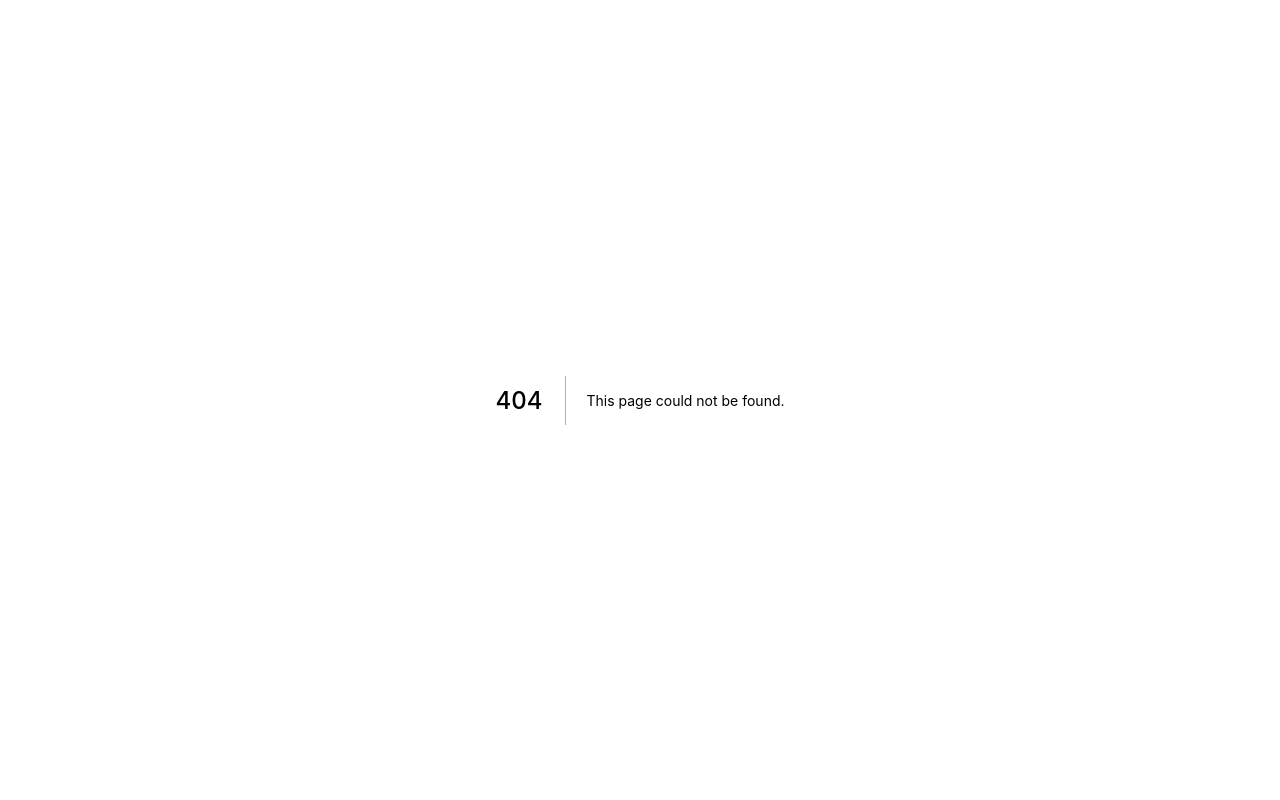
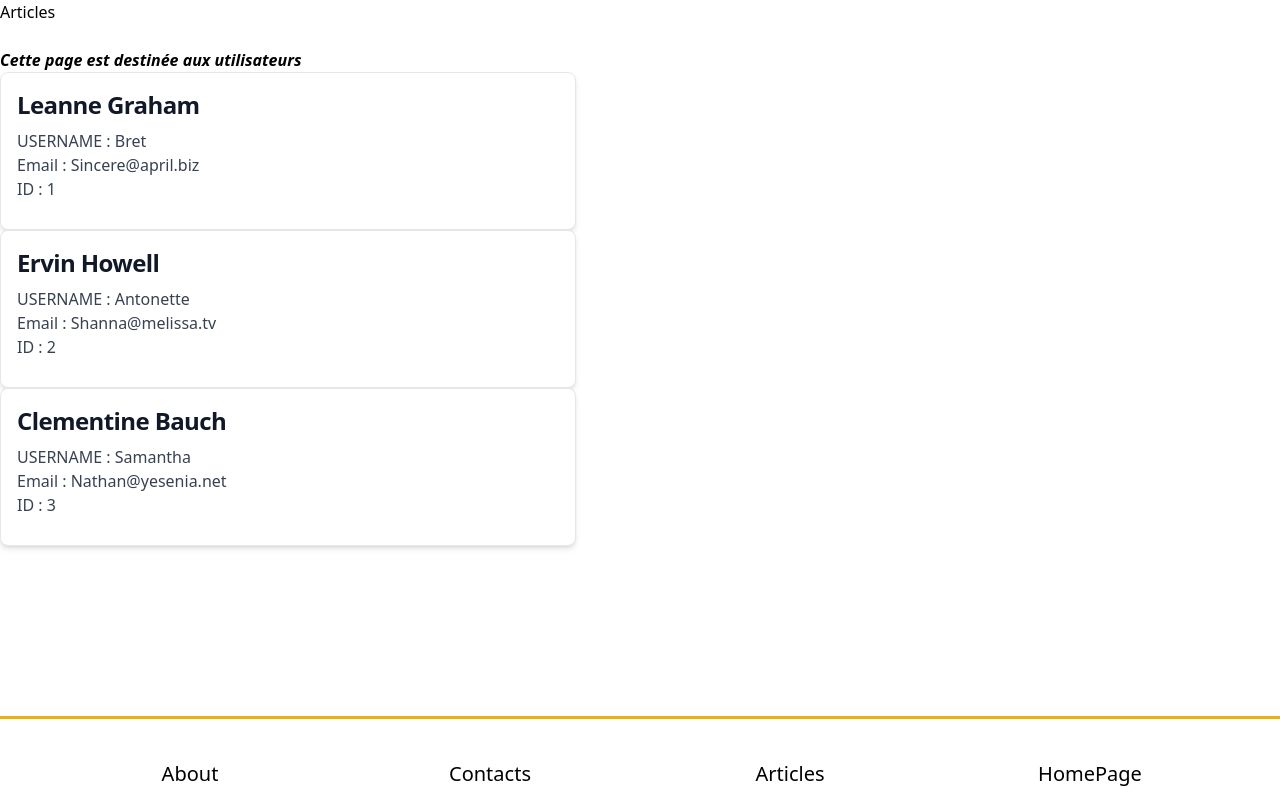
Before and after one commit to FARESM213/ece-webapp-Messaoudi-Zouitene-, a Next.js app in the folder app/: page /profile in a window 1280 px wide. Before the commit this address had no page. Built offline with nearby package versions, Linux system fonts and the light colour scheme; data requests are answered from the project's data file; what tailwindcss-font-inter would draw is missing.

Commit message:
Version avec bdd en Json

```diff
--- a/app/package.json
+++ b/app/package.json
@@ -3,7 +3,7 @@
   "version": "0.1.0",
   "private": true,
   "scripts": {
-    "dev": "next dev",
+    "dev": "next dev & json-server --watch ./pages/api/list_users.json --port 3001 &  json-server --watch ./pages/articles/list_articles.json --port 3002",
     "build": "next build",
     "start": "next start",
     "lint": "next lint"
--- /dev/null
+++ b/app/pages/api/list_users.json
@@ -0,0 +1,27 @@
+ {
+
+  "users":
+  [
+    {
+      "id": 1,
+      "name": "Leanne Graham",
+      "username": "Bret",
+      "email": "Sincere@april.biz"
+
+    },
+    {
+      "id": 2,
+      "name": "Ervin Howell",
+      "username": "Antonette",
+      "email": "Shanna@melissa.tv"
+
+    },
+    {
+      "id": 3,
+      "name": "Clementine Bauch",
+      "username": "Samantha",
+      "email": "Nathan@yesenia.net"
+
+    }
+  ]
+ }
--- a/app/pages/articles.js
+++ b/app/pages/articles.js
@@ -4,57 +4,47 @@ import Link from 'next/link'
 import styles from '../styles/*.module.css'
 import Footer from '../content/footer.js'
 import Header from '../content/header'
-export default function Articles() {
+
+
+export const getStaticProps =async ()=>{
+  const res= await fetch('http://localhost:3002/Articles')
+  const data= await res.json();
+
+  return {
+    props:{articles : data}
+
+  }
+}
+export default function Articles({articles}) {
     return (
       <div >
-
-
     <Header> Articles</Header>
-
         <main >
-
           <h1 >
            Articles
-          </h1>
-          <br></br>
+          </h1>  <br></br>
+          <p class="italic font-bold"> Cette page est destinée aux articles</p>
 
         <div >
+          { articles.map(article =>(
 
-        <p class="italic font-bold"> Cette page est destinée aux articles</p>
+              <div key={article.IMEI} >
+                           <a href="#" class="flex flex-col items-center bg-white rounded-lg border shadow-md md:flex-row md:max-w-xl hover:bg-gray-100 dark:border-gray-700 dark:bg-gray-800 dark:hover:bg-gray-700">
+                           <img class="object-cover w-full h-96 rounded-t-lg md:h-auto md:w-48 md:rounded-none md:rounded-l-lg" src={article.Photo}
+                           alt=""/>
+                               <div class="flex flex-col justify-between p-4 leading-normal">
+                                   <h5 class="mb-2 text-2xl font-bold tracking-tight text-gray-900 dark:text-white">{article.Models} </h5>
+                                           <ul class="mb-3 font-normal text-gray-700 dark:text-gray-400">
+                                                <li>Stockage : {article.Stockage} </li>
+                                                <li>Couleur : {article.Couleur} </li>
+                                                <li>IMEI : {article.IMEI}</li>
+                                           </ul>
 
-             <div >
-                <a href="#" class="flex flex-col items-center bg-white rounded-lg border shadow-md md:flex-row md:max-w-xl hover:bg-gray-100 dark:border-gray-700 dark:bg-gray-800 dark:hover:bg-gray-700">
-                <img class="object-cover w-full h-96 rounded-t-lg md:h-auto md:w-48 md:rounded-none md:rounded-l-lg" src="https://www.123comparer.fr/photoProd/zoom/3343/apple-iphone-13-256go-product-red-302747111.png"
-                alt=""/>
-                    <div class="flex flex-col justify-between p-4 leading-normal">
-                        <h5 class="mb-2 text-2xl font-bold tracking-tight text-gray-900 dark:text-white">Iphone 13 </h5>
-                        <p class="mb-3 font-normal text-gray-700 dark:text-gray-400">                <ul>
-                                <li>Stockage : 128 Gb</li>
-                                <li>Couleur : Rouge</li>
-                                <li>IMEI : 76543234567654</li>
-                                </ul></p>
-                    </div>
-                </a>
-              </div>
+                               </div>
+                           </a>
+                </div>
 
-             <div >
-
-              <a href="#" class="flex flex-col items-center bg-white rounded-lg border shadow-md md:flex-row md:max-w-xl hover:bg-gray-100 dark:border-gray-700 dark:bg-gray-800 dark:hover:bg-gray-700">
-              <img class="object-cover w-full h-96 rounded-t-lg md:h-auto md:w-48 md:rounded-none md:rounded-l-lg" src="https://www.backmarket.fr/cdn-cgi/image/format=auto,quality=75,width=1920/https://d1eh9yux7w8iql.cloudfront.net/product_images/304345_2a60ab2e-8178-4303-b2a9-945f0d319e18.jpg"
-              alt=""/>
-                  <div class="flex flex-col justify-between p-4 leading-normal">
-                      <h5 class="mb-2 text-2xl font-bold tracking-tight text-gray-900 dark:text-white">Ipad Mini 3 </h5>
-                      <p class="mb-3 font-normal text-gray-700 dark:text-gray-400">
-                          <ul>
-                            <li>Stockage : 256 Gb</li>
-                            <li>Couleur : Gris</li>
-                            <li>IMEI : 765433546765</li>
-                          </ul>
-                      </p>
-                  </div>
-              </a>
-              </div>
-
+          ))}
           </div>
         </main>
 
--- /dev/null
+++ b/app/pages/profile.js
@@ -0,0 +1,52 @@
+
+import Footer from '../content/footer.js'
+import Header from '../content/header'
+
+
+export const getStaticProps =async ()=>{
+  const res= await fetch('http://localhost:3001/users')
+  const data= await res.json();
+
+  return {
+    props:{users : data}
+
+  }
+}
+export default function profile({users}) {
+    return (
+      <div >
+    <Header> Articles</Header>
+        <main >
+          <h1 >
+           Articles
+          </h1>  <br></br>
+          <p class="italic font-bold"> Cette page est destinée aux utilisateurs</p>
+
+        <div >
+          { users.map(user =>(
+
+              <div key={user.id} >
+                           <a href="#" class="flex flex-col items-center bg-white rounded-lg border shadow-md md:flex-row md:max-w-xl hover:bg-gray-100 dark:border-gray-700 dark:bg-gray-800 dark:hover:bg-gray-700">
+                               <div class="flex flex-col justify-between p-4 leading-normal">
+                                   <h5 class="mb-2 text-2xl font-bold tracking-tight text-gray-900 dark:text-white">{user.name} </h5>
+                                           <ul class="mb-3 font-normal text-gray-700 dark:text-gray-400">
+                                                <li>USERNAME : {user.username} </li>
+                                                <li>Email : {user.email} </li>
+                                                <li>ID : {user.id}</li>
+                                           </ul>
+
+                               </div>
+                           </a>
+                </div>
+
+          ))
+
+          }
+          </div>
+        </main>
+
+             <Footer/>
+
+    </div>
+  )
+}
```
Also changed, not shown: app/pages/articles/list_articles.json (added, +19 -0 lines).
